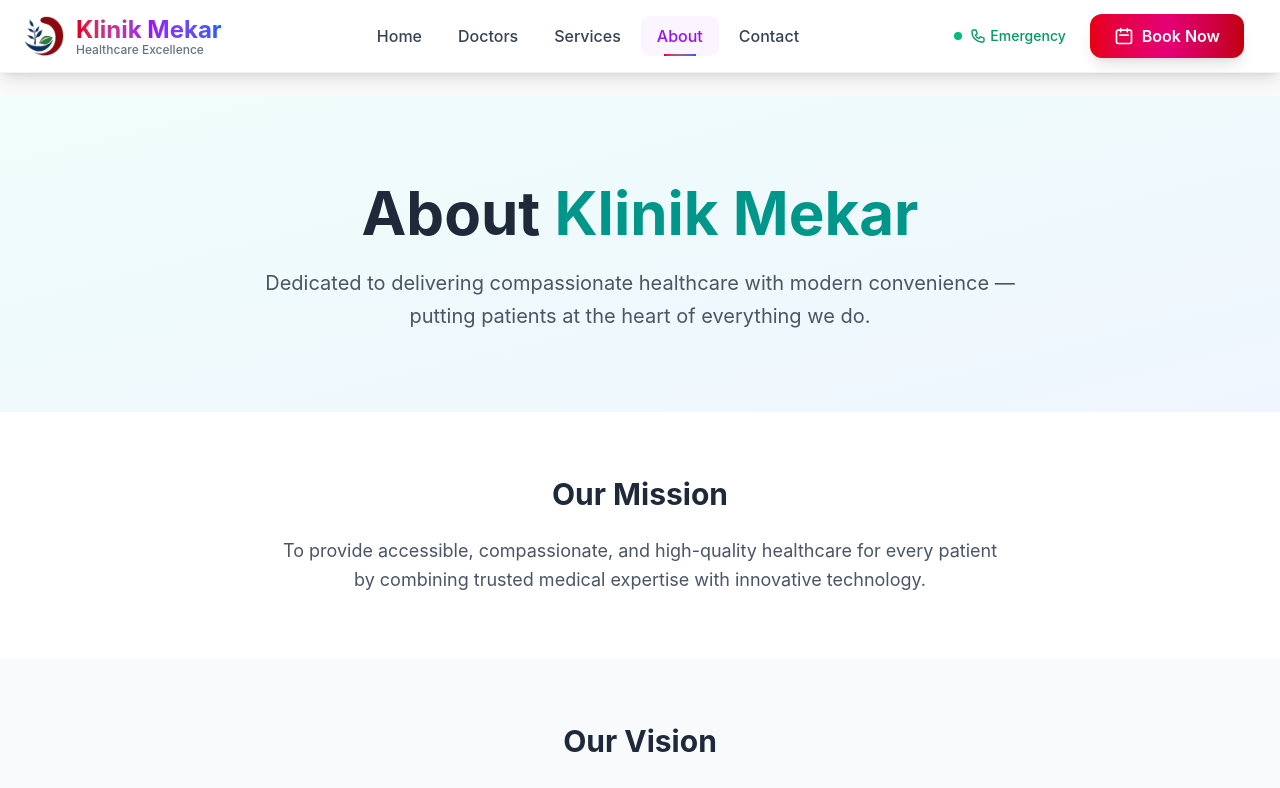
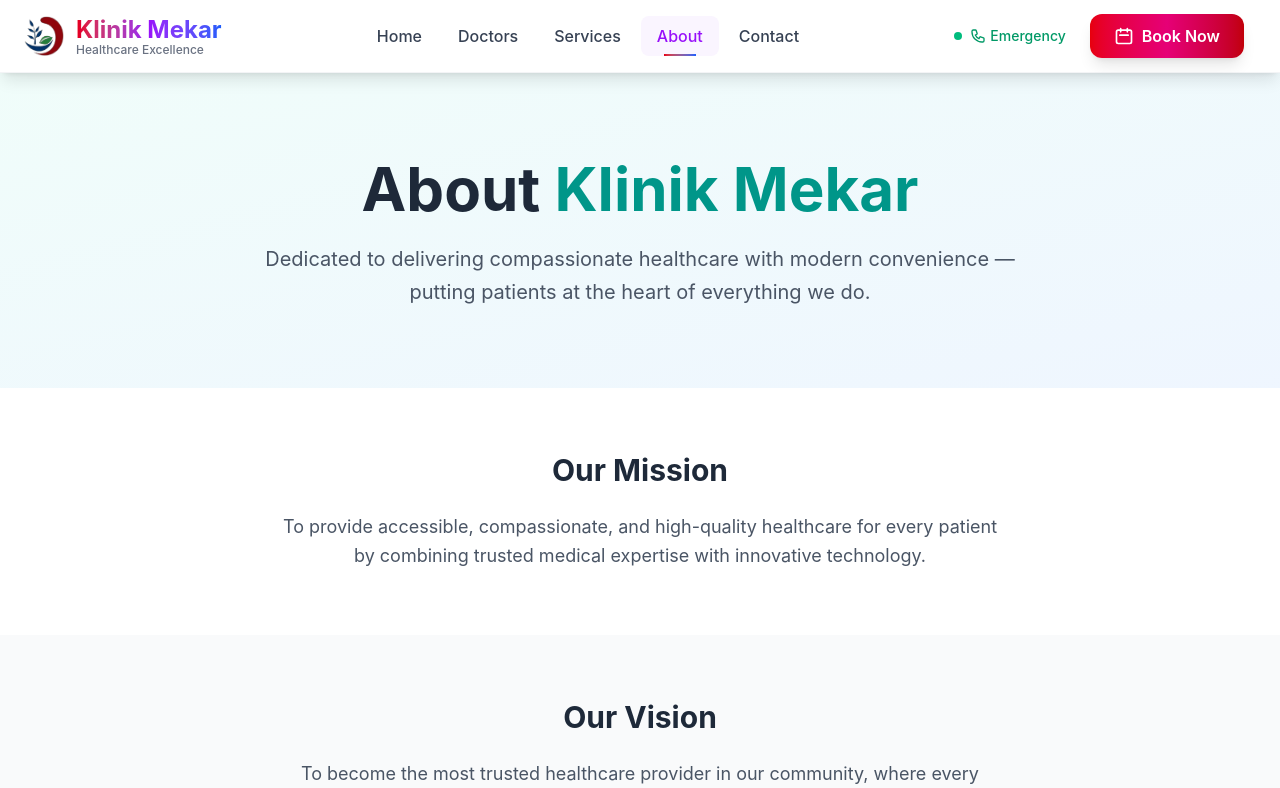
Before and after one commit to Hero2l/Clinic-System-2025, a Next.js app in the folder clinic-booking/: page /about in a window 1280 px wide. Shown: the top 788 px of the page. Built offline with nearby package versions, Linux system fonts and the light colour scheme.

Commit message:
Fix Padding

```diff
--- a/clinic-booking/src/app/(main)/layout.tsx
+++ b/clinic-booking/src/app/(main)/layout.tsx
@@ -67,7 +67,7 @@
         {/* Main content area */}
         <main
           id="main-content"
-          className="flex-1 w-full pt-24"
+          className="flex-1 w-full pt-18"
           role="main"
         >
           {children}
```
